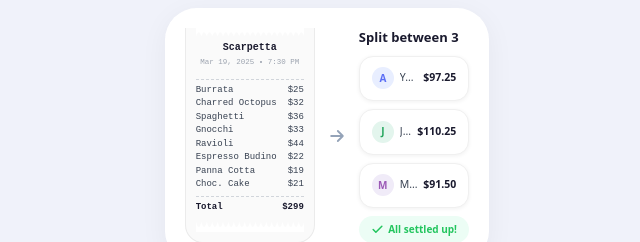
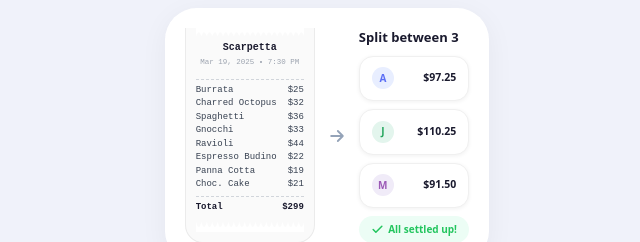
Before and after one commit to jessicapeng/split-me, a React (Vite) app: page / in a window 1280 px wide. Shown: the part 229-471 px from the top of the page, without its empty margins (313-953 px from the left). Built offline with nearby package versions, Linux system fonts and the light colour scheme.

Commit message:
remove names

```diff
--- a/src/App.jsx
+++ b/src/App.jsx
@@ -251,9 +251,9 @@
   return (
     <div className="split-panel">
       <div className="split-title">Split between 3</div>
-      <UserPill letter="A" name="You"   amount="$97.25"  avatarBg="#E8EEFF" letterColor="#5B6EF5" />
-      <UserPill letter="J" name="Jess"   amount="$110.25"  avatarBg="#E3F5ED" letterColor="#22A55B" />
-      <UserPill letter="M" name="Mike" amount="$91.50" avatarBg="#F0EBF8" letterColor="#9B59B6" />
+      <UserPill letter="A"   amount="$97.25"  avatarBg="#E8EEFF" letterColor="#5B6EF5" />
+      <UserPill letter="J"   amount="$110.25"  avatarBg="#E3F5ED" letterColor="#22A55B" />
+      <UserPill letter="M"  amount="$91.50" avatarBg="#F0EBF8" letterColor="#9B59B6" />
       <div className="settled-pill">
         <CheckIcon />
         <span>All settled up!</span>
```
